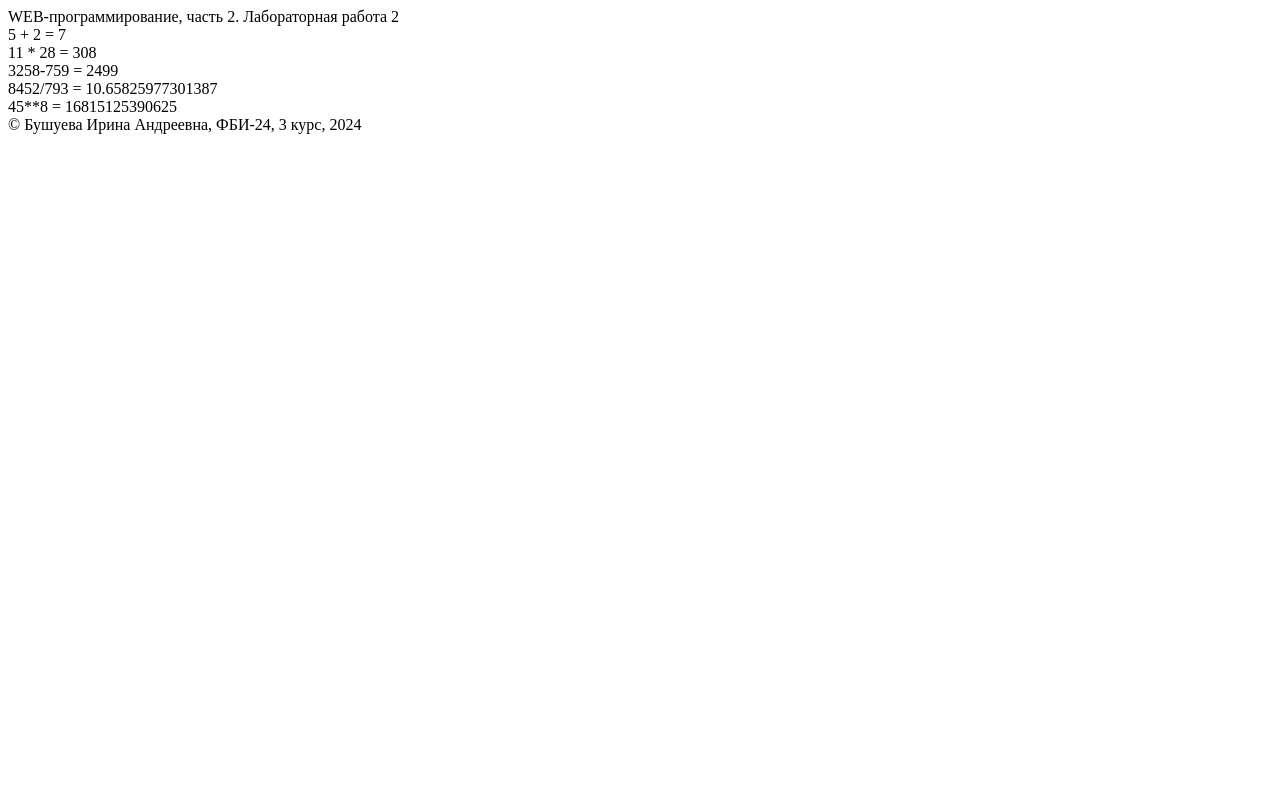
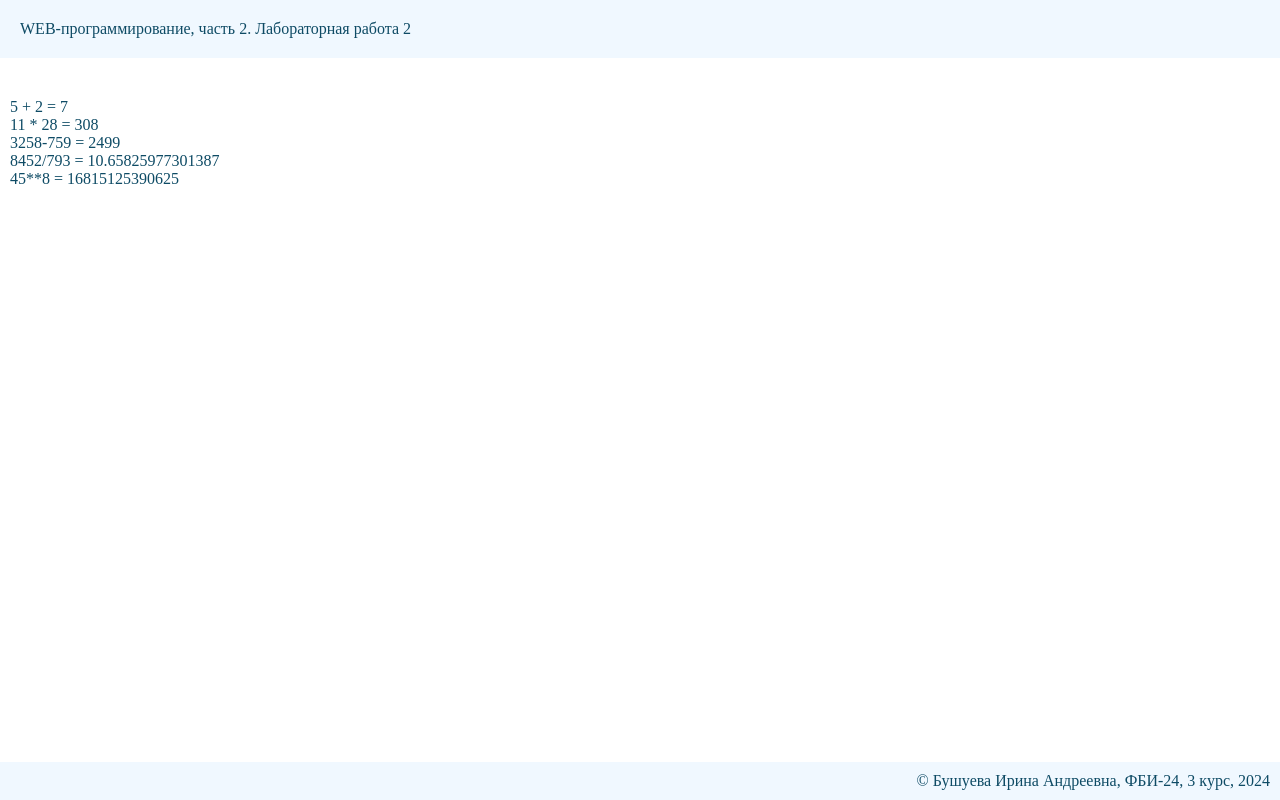
Before and after one commit to bushuevva/Backend_NSTU, a Flask app: page /lab2/example in a window 1280 px wide. Run offline with Flask 3, Linux system fonts and the light colour scheme.

Commit message:
Подключение стилей

```diff
--- /dev/null
+++ b/static/main.css
@@ -0,0 +1,23 @@
+body{
+    margin: 0;
+    color: rgb(14, 75, 101);
+}
+main{
+    margin-bottom: 40px;
+    padding: 10px;
+}
+header{
+    margin-bottom: 30px;
+    padding: 20px;
+    background-color: aliceblue;
+}
+footer{
+    margin-top: 20px;
+    padding: 10px;
+    background-color: aliceblue;
+    text-align: right;
+    position: fixed;
+    bottom: 0;
+    left: 0;
+    right: 0;
+}
--- a/templates/example.html
+++ b/templates/example.html
@@ -3,6 +3,7 @@
 <head>
     <meta charset="UTF-8">
     <meta name="viewport" content="width=device-width, initial-scale=1.0">
+    <link rel="stylesheet" href="{{url_for('static', filename='main.css')}}">
     <title>Бушуева Ирина. Лабораторная работа {{num}} </title>
 </head>
 <body>
```
